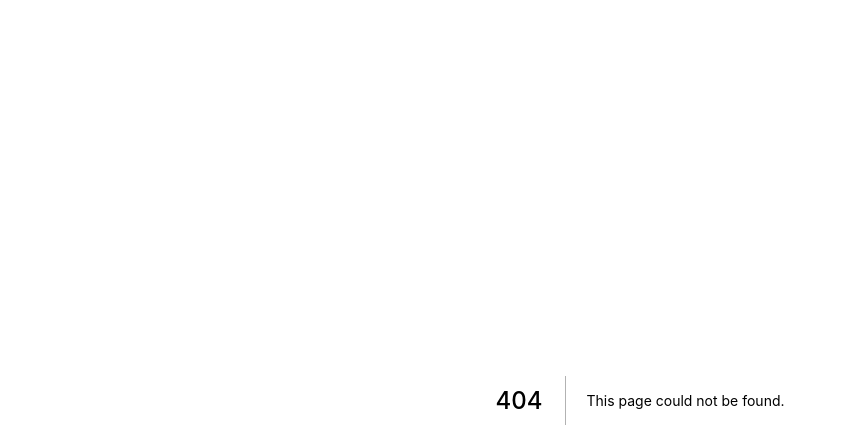
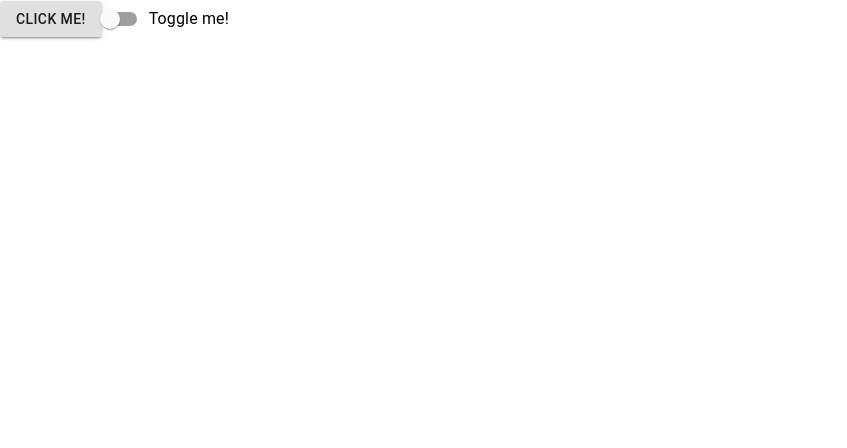
Before and after one commit to marysonthego/design_patterns, a Next.js app in the folder design_patterns/: page /ObservablePattern in a window 1280 px wide. Before the commit this address had no page. Shown: the top 448 px of the page, without its empty margins (0-847 px from the left). Built offline with nearby package versions, Linux system fonts and the light colour scheme.

Commit message:
Add Observable Pattern

```diff
--- a/design_patterns/package.json
+++ b/design_patterns/package.json
@@ -9,9 +9,11 @@
     "lint": "next lint"
   },
   "dependencies": {
+    "@material-ui/core": "^4.12.4",
     "next": "12.2.5",
     "react": "18.2.0",
-    "react-dom": "18.2.0"
+    "react-dom": "18.2.0",
+    "react-toastify": "^9.0.8"
   },
   "devDependencies": {
     "eslint": "8.23.0",
--- /dev/null
+++ b/design_patterns/pages/ObservablePattern.js
@@ -0,0 +1,42 @@
+import React from "react";
+import { Button, Switch, FormControlLabel } from "@material-ui/core";
+import { ToastContainer, toast } from "react-toastify";
+import observable from "./api/Observable";
+
+function handleClick() {
+  observable.notify("User clicked button!");
+}
+
+function handleToggle() {
+  observable.notify("User toggled switch!");
+}
+
+function logger(data) {
+  console.log(`${Date.now()} ${data}`);
+}
+
+function toastify(data) {
+  toast(data, {
+    position: toast.POSITION.BOTTOM_RIGHT,
+    closeButton: false,
+    autoClose: 2000
+  });
+}
+
+observable.subscribe(logger);
+observable.subscribe(toastify);
+
+export default function ObservablePattern() {
+  return (
+    <div className="App">
+      <Button variant="contained" onClick={handleClick}>
+        Click me!
+      </Button>
+      <FormControlLabel
+        control={<Switch name="" onChange={handleToggle} />}
+        label="Toggle me!"
+      />
+      <ToastContainer />
+    </div>
+  );
+}
--- /dev/null
+++ b/design_patterns/pages/api/Observable.js
@@ -0,0 +1,19 @@
+class Observable {
+  constructor() {
+    this.observers = [];
+  }
+
+  subscribe(f) {
+    this.observers.push(f);
+  }
+
+  unsubscribe(f) {
+    this.observers = this.observers.filter(subscriber => subscriber !== f);
+  }
+
+  notify(data) {
+    this.observers.forEach(observer => observer(data));
+  }
+}
+
+export default new Observable();
--- a/design_patterns/pages/index.js
+++ b/design_patterns/pages/index.js
@@ -31,6 +31,11 @@ export default function Home() {
         <p className={styles.card}>
           <Link href="DogImages">
             <a>Dog Images Hook</a>
+          </Link>
+        </p>
+        <p className={styles.card}>
+          <Link href="ObservablePattern">
+            <a>Observable Pattern</a>
           </Link>
         </p>
         <div className={styles.grid}>
```
Also changed, not shown: 1 other file (tests, documents, lock files or other folders).
